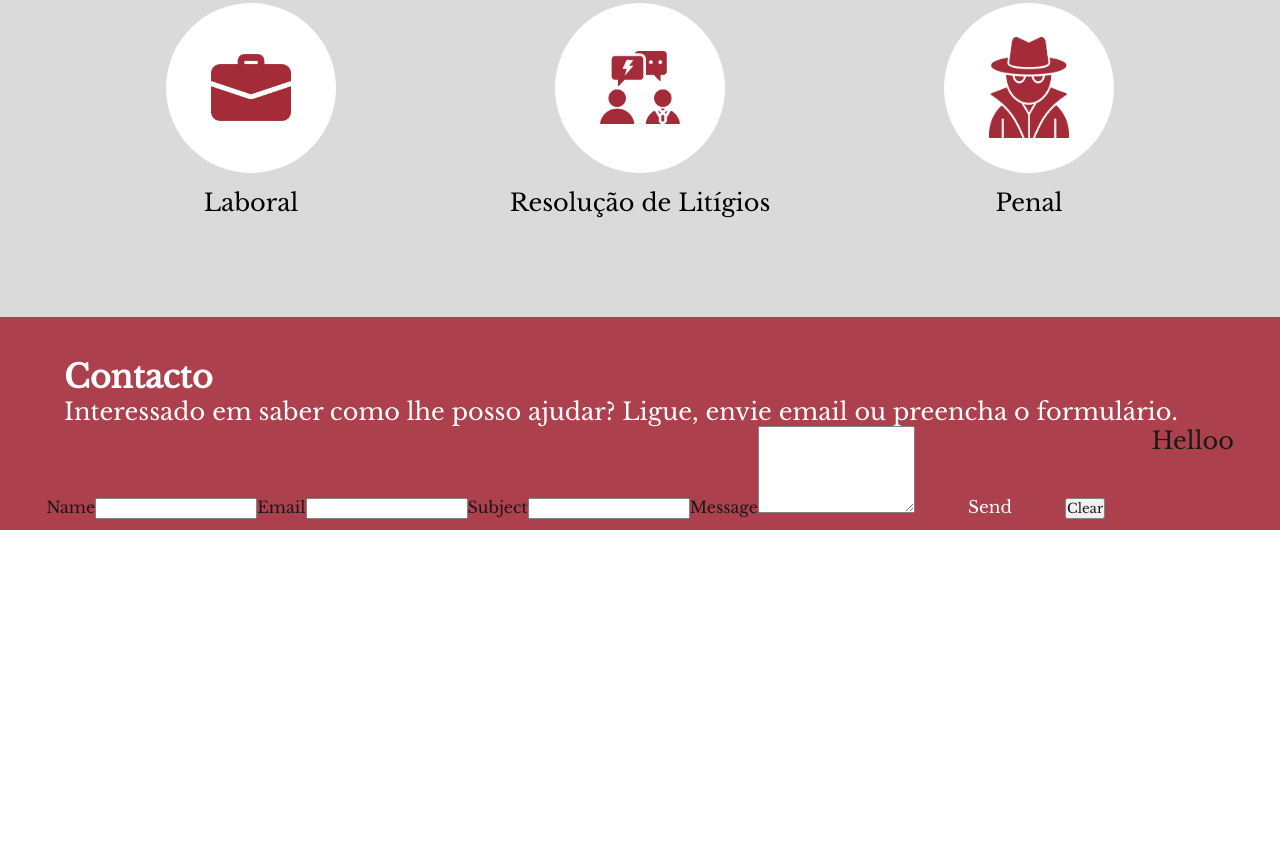
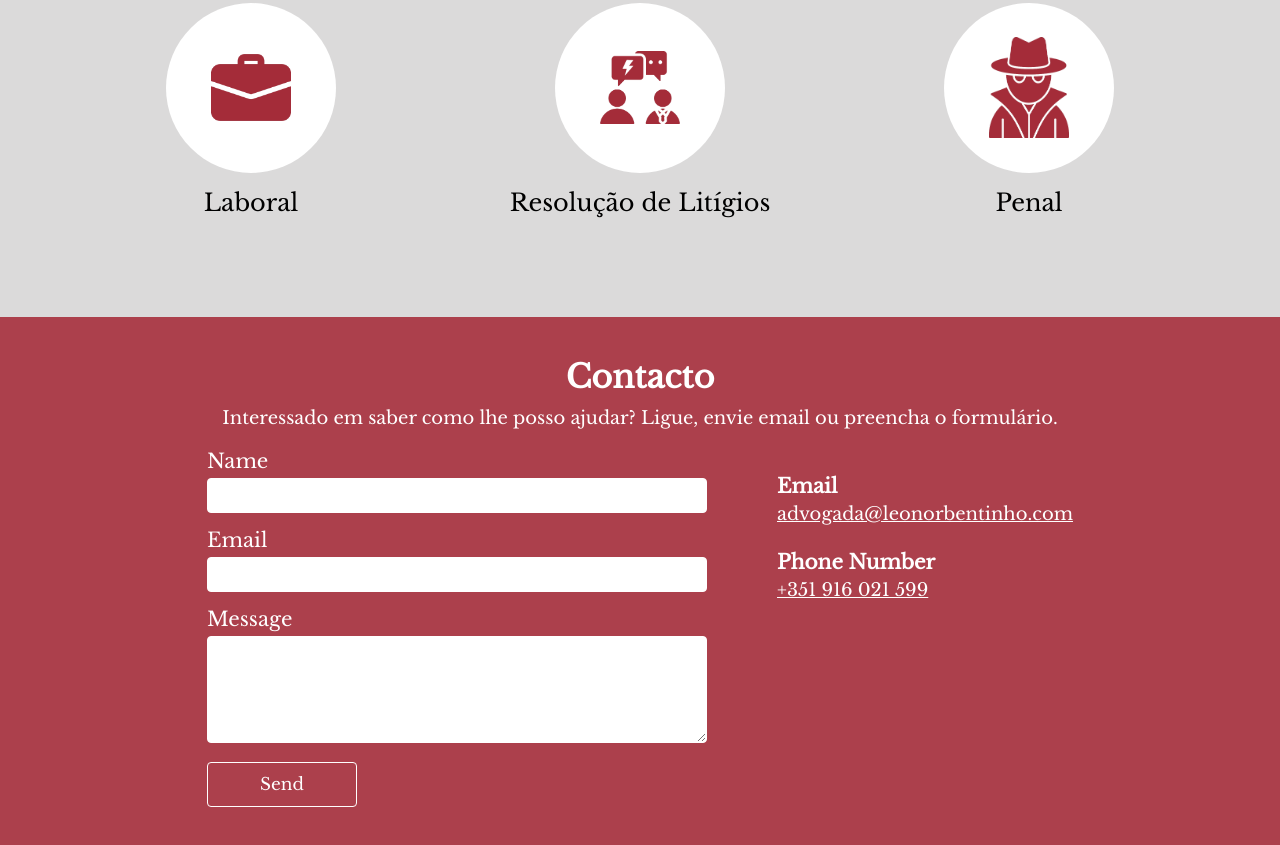
Before and after one commit to iquelli/LeonorBentinho-Website, a Gatsby site: page / in a window 1280 px wide. Shown: the part 2233-3078 px from the top of the page. Before the commit the page ends 2803 px from the top, so only its background shows below. Built offline with nearby package versions, Linux system fonts and the light colour scheme; Gatsby itself is replaced by a stand-in of ours.

Commit message:
Add Contact Form

```diff
--- a/src/components/contact.js
+++ b/src/components/contact.js
@@ -1,83 +1,132 @@
 import React from "react";
-import { StaticImage } from "gatsby-plugin-image"
-import styled from "styled-components"
-import * as contactData from "../data/contact-data"
+import styled from "styled-components";
+import * as contactData from "../data/contact-data";
 
 const Contact = ({ language }) => {
-
   const title = contactData.contactTitle[language];
   const phrase = contactData.contactPhrase[language];
 
   return (
-
     <ContactContainer>
-
       <ContactTitle>{title}</ContactTitle>
       <ContactPhrase>{phrase}</ContactPhrase>
 
       <ContactInformation>
-          <form action="https://formsubmit.co/raquelbb28.08@gmail.com" method="POST"  >
-            <label>
-              Name
-              <input type="text" name="name" id="name" />
-            </label>
-            <label>
-              Email
-              <input type="email" name="email" id="email" />
-            </label>
-            <label>
-              Subject
-              <input type="text" name="subject" id="subject" />
-            </label>
-            <label>
-              Message
-              <textarea name="message" id="message" rows="5" />
-            </label>
-            <button type="submit">Send</button>
-            <input type="reset" value="Clear" />
+        <ContactForm>
+          <form action="https://formsubmit.co/raquelbb28.08@gmail.com" method="POST">
+            <label htmlFor="name">Name</label>
+            <input type="text" name="name" id="name" />
+
+            <label htmlFor="email">Email</label>
+            <input type="email" name="email" id="email" />
+
+            <label htmlFor="message">Message</label>
+            <textarea name="message" id="message" rows="5" />
+
+            <SubmitButton type="submit">Send</SubmitButton>
           </form>
+        </ContactForm>
 
-        <p> Helloo </p>
+        <Contacts>
+          <ContactInfo>
+            <ContactInfoTitle>Email</ContactInfoTitle>
+            <ContactInfoDetail as="a" href="mailto:advogada@leonorbentinho.com">
+              advogada@leonorbentinho.com
+            </ContactInfoDetail>
+          </ContactInfo>
+
+          <ContactInfo>
+            <ContactInfoTitle>Phone Number</ContactInfoTitle>
+            <ContactInfoDetail as="a" href="tel:+351916021599">
+              +351 916 021 599
+            </ContactInfoDetail>
+          </ContactInfo>
+        </Contacts>
       </ContactInformation>
-
     </ContactContainer>
-  )
-}
+  );
+};
 
 const ContactContainer = styled.div`
-  background-color: #A42C39;
+  background-color: #a42c39;
   opacity: 90%;
   display: flex;
   flex-direction: column;
-  justify-content: space-evenly;
-`
+`;
 
 const ContactTitle = styled.p`
   color: white;
   font-weight: 600;
   font-size: 2em;
-  margin-left: 5%;
+  margin-bottom: 10px;
+  align-self: center;
 
   @media screen and (max-width: 768px) {
-    font-size: 1em;
+    font-size: 1.5em;
   }
-`
+`;
 
 const ContactPhrase = styled.p`
   color: white;
-  margin-left: 5%;
-`
+  margin-bottom: 20px;
+  font-size: 18px;
+  align-self: center;
+
+  @media screen and (max-width: 768px) {
+    font-size: 16px;
+    align-self: center;
+  }
+`;
 
 const ContactInformation = styled.div`
   display: flex;
   flex-direction: row;
-  justify-content: space-evenly;
-`
+  gap: 20px;
+  justify-content: center;
+  flex-wrap: wrap;
+`;
 
 const ContactForm = styled.div`
   display: flex;
   flex-direction: column;
-  justify-content: space-evenly;
-`
+  max-width: 550px;
+  color: white;
 
-export default Contact
+  @media screen and (max-width: 768px) {
+    max-width: 350px;
+  }
+`;
+
+const SubmitButton = styled.button`
+  background-color: #a42c39;
+  color: white;
+  border: 1px solid white;
+  border-radius: 4px;
+  padding: 10px;
+  cursor: pointer;
+`;
+
+const Contacts = styled.div`
+  display: flex;
+  flex-direction: column;
+  align-items: flex-start;
+`;
+
+const ContactInfo = styled.div`
+  text-align: left;
+`;
+
+const ContactInfoTitle = styled.p`
+  color: white;
+  font-weight: 600;
+  font-size: 20px;
+  margin-bottom: 5px;
+  margin-top: 25px;
+`;
+
+const ContactInfoDetail = styled.p`
+  color: white;
+  font-size: 18px;
+`;
+
+export default Contact;
--- a/src/components/layout.js
+++ b/src/components/layout.js
@@ -36,7 +36,7 @@ const Layout = ({ children }) => {
       <Service language={language}/>
       <SpaceBetween style={{ backgroundColor: '#A42C39', opacity: '90%'}} ></SpaceBetween>
       <Contact language={language} />
-      <SpaceBetween></SpaceBetween>
+      <SpaceBetween style={{ backgroundColor: '#A42C39', opacity: '90%'}}></SpaceBetween>
       <main>{children}</main>
     </>
   )
--- a/src/components/styles/global-styles.js
+++ b/src/components/styles/global-styles.js
@@ -25,6 +25,12 @@ export const GlobalStyle = createGlobalStyle`
   height: 45px;
   font-size: 17px;
   width: 150px;
+	transition: background-color 0.3s, color 0.3s;
+
+	&:hover {
+    background-color: white;
+    color: #a42c39;
+  }
 
   @media screen and (max-width: 768px) {
     font-size: 10px;
@@ -47,4 +53,26 @@ export const GlobalStyle = createGlobalStyle`
   font-size: 1.5em;
  }
 
+ textarea,
+ input {
+	width: 500px;
+	padding: 10px;
+  margin-bottom: 15px;
+  border: 1px solid #fff;
+  border-radius: 4px;
+	margin-top: 5px;
+
+	@media screen and (max-width: 768px) {
+    width: 300px;
+  }
+ }
+
+ input {
+	height: 35px;
+ }
+
+ label{
+	font-size: 20px;
+ }
+
 `
```
